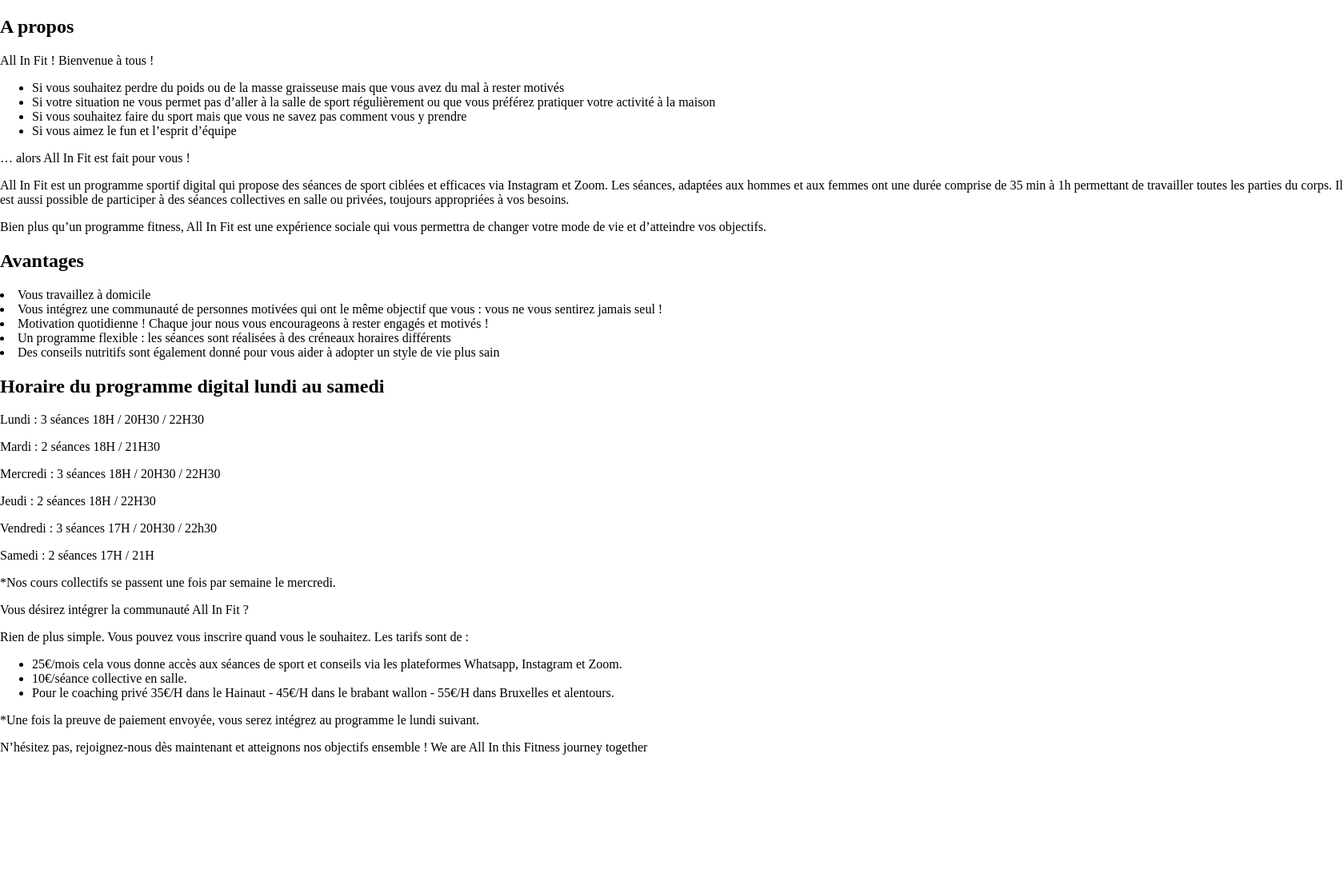
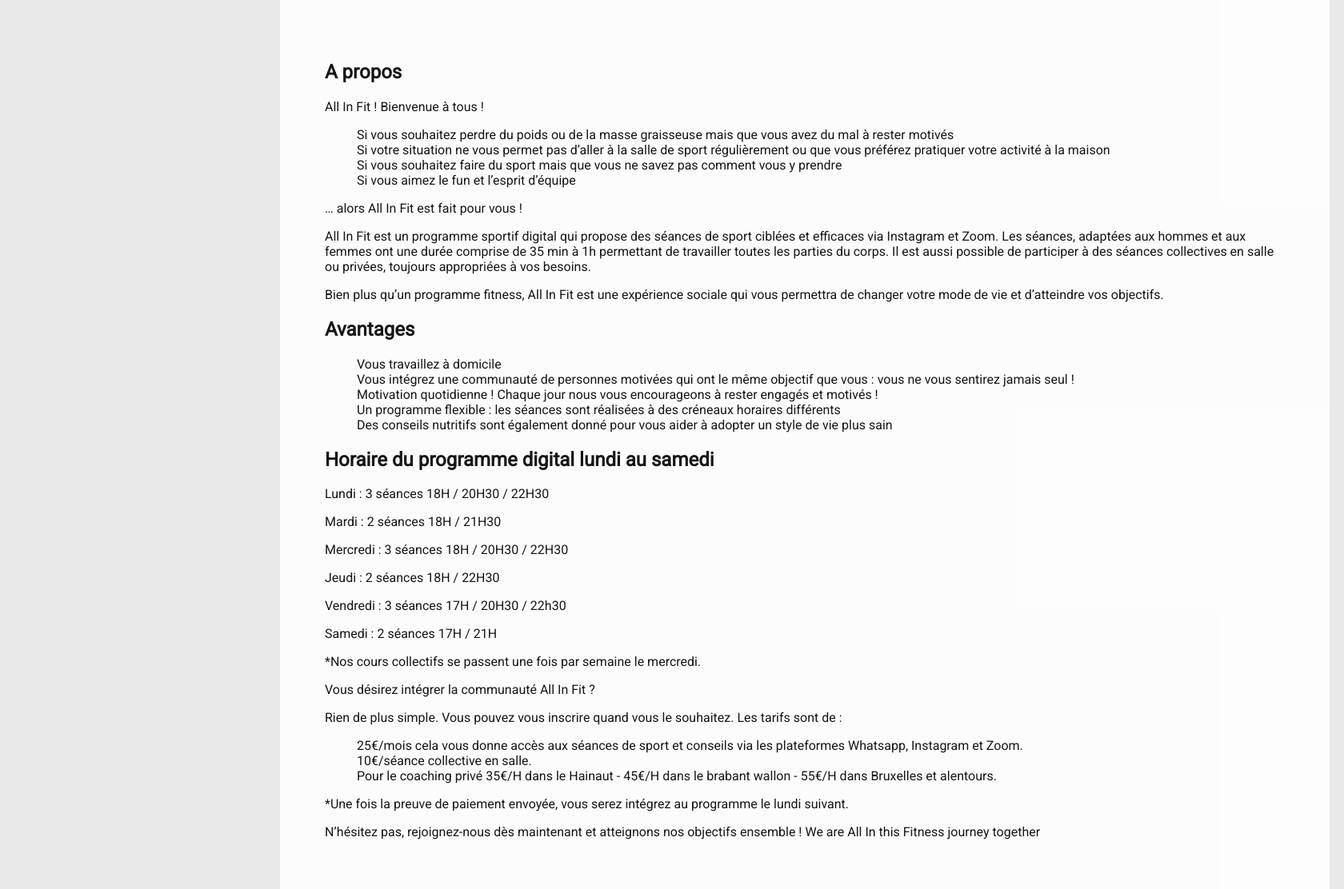
Before and after one commit to aurelie-castro/allinfit, a PHP site: template view/page/apropos.php in a window 1680 px wide. Shown: the whole page at 80% size. Before the commit the page ends 944 px from the top, so only its background shows below. Run offline with PHP 8.4, Linux system fonts and the light colour scheme; the template is opened without the code that fills it, so the values that code supplies are empty.

Commit message:
added white div and grey background

```diff
--- a/public/css/agenda.css
+++ b/public/css/agenda.css
@@ -1,7 +1,10 @@
+/* font test */
+html, body{
+    font-family: 'Roboto', sans-serif;}
 /* calendar */
 .agenda{
     position: absolute;
-    margin-left: 700px;
+    /* margin-left: 700px; */
     background-color: white;
     margin-top: 10px;
     box-shadow: 5px 10px #5f5d5d3b;
--- a/public/css/apropos.css
+++ b/public/css/apropos.css
@@ -0,0 +1,25 @@
+
+.liste > ul {
+    list-style: none;
+}
+
+.liste > ul > li{
+
+    justify-content: start;
+}
+
+.apropos{
+    background-color: white;
+    width: 1200px;
+    height:1000px;
+    position: absolute;
+    margin-left:350px;
+    margin-right:500px;
+    padding:56px;
+    opacity: 0.9;
+
+}
+
+html, body{
+    background-color: rgb(233, 233, 233);
+}
--- a/view/html/head.php
+++ b/view/html/head.php
@@ -6,6 +6,7 @@
     <title>Le site des web</title>
     <link rel="stylesheet" href="public/css/style.css">
     <link rel="stylesheet" href="public/css/agenda.css">
-    <link rel="stylesheet" href="apropos.css">
+    <link rel="stylesheet" href="public/css/apropos.css">
+    <link href="https://fonts.googleapis.com/css2?family=Roboto&display=swap" rel="stylesheet">
 </head>
 <body>
--- a/view/page/apropos.php
+++ b/view/page/apropos.php
@@ -1,7 +1,10 @@
-<h2>A propos</h2>
 
+
+<div class="apropos">
+<h2 class="texte">A propos</h2>
 <p class="texte">All In Fit ! Bienvenue à tous !</p>
 
+<div class="liste">
 <ul>
     <li>Si vous souhaitez perdre du poids ou de la masse graisseuse mais que vous avez du mal à rester motivés</li>
 
@@ -12,14 +15,16 @@
 <li>Si vous aimez le fun et l’esprit d’équipe</li>
 
 </ul>
+</div>
 
-<p>… alors All In Fit est fait pour vous !</p>
+<p class="texte">… alors All In Fit est fait pour vous !</p>
 
-<p>All In Fit est un programme sportif digital qui propose des séances de sport ciblées et efficaces via Instagram et Zoom. Les séances, adaptées aux hommes et aux femmes ont une durée comprise de 35 min à 1h permettant de travailler toutes les parties du corps. Il est aussi possible de participer à des séances collectives en salle ou privées, toujours appropriées à vos besoins.</p>
-<p>Bien plus qu’un programme fitness, All In Fit est une expérience sociale qui vous permettra de changer votre mode de vie et d’atteindre vos objectifs.<p>
+<p class="texte">All In Fit est un programme sportif digital qui propose des séances de sport ciblées et efficaces via Instagram et Zoom. Les séances, adaptées aux hommes et aux femmes ont une durée comprise de 35 min à 1h permettant de travailler toutes les parties du corps. Il est aussi possible de participer à des séances collectives en salle ou privées, toujours appropriées à vos besoins.</p>
+<p class="texte">Bien plus qu’un programme fitness, All In Fit est une expérience sociale qui vous permettra de changer votre mode de vie et d’atteindre vos objectifs.</p>
 
-<h2>Avantages</h2>
-
+<h2 class="texte">Avantages</h2>
+<div class="liste">
+<ul>
 <li>Vous travaillez à domicile</li>
 
 <li>Vous intégrez une communauté de personnes motivées qui ont le même objectif que vous : vous ne vous sentirez jamais seul !</li>
@@ -28,25 +33,27 @@
 
 <li>Un programme flexible : les séances sont réalisées à des créneaux horaires différents</li>
 
-<li>Des conseils nutritifs sont également donné pour vous aider à adopter un style de vie plus sain</li>
+<li>Des conseils nutritifs sont également donné pour vous aider à adopter un style de vie plus sain</li></ul></div>
 
-<h2>Horaire du programme digital lundi au samedi</h2>
+<h2 class="texte">Horaire du programme digital lundi au samedi</h2>
 
-<p>Lundi : 3 séances 18H / 20H30 / 22H30</p>
-<p>Mardi : 2 séances 18H / 21H30</p>
-<p>Mercredi : 3 séances 18H / 20H30 / 22H30</p>
-<p>Jeudi : 2 séances 18H / 22H30</p>
-<p>Vendredi : 3 séances 17H / 20H30 / 22h30</p>
-<p>Samedi : 2 séances 17H / 21H</p>
-<p>*Nos cours collectifs se passent une fois par semaine le mercredi.</p>
+<p class="texte">Lundi : 3 séances 18H / 20H30 / 22H30</p>
+<p class="texte">Mardi : 2 séances 18H / 21H30</p>
+<p class="texte">Mercredi : 3 séances 18H / 20H30 / 22H30</p>
+<p class="texte">Jeudi : 2 séances 18H / 22H30</p>
+<p class="texte">Vendredi : 3 séances 17H / 20H30 / 22h30</p>
+<p class="texte">Samedi : 2 séances 17H / 21H</p>
+<p class="texte">*Nos cours collectifs se passent une fois par semaine le mercredi.</p>
 
-<p>Vous désirez intégrer la communauté All In Fit ?</p>
-<p>Rien de plus simple. Vous pouvez vous inscrire quand vous le souhaitez. Les tarifs sont de :</p>
+<p class="texte">Vous désirez intégrer la communauté All In Fit ?</p>
+<p class="texte">Rien de plus simple. Vous pouvez vous inscrire quand vous le souhaitez. Les tarifs sont de :</p>
 
+<div class="liste">
 <ul>
     <li>25€/mois cela vous donne accès aux séances de sport et conseils via les plateformes Whatsapp, Instagram et Zoom.</li>
     <li>10€/séance collective en salle.</li>
-    <li>Pour le coaching privé 35€/H dans le Hainaut - 45€/H dans le brabant wallon - 55€/H dans Bruxelles et alentours.</li></ul>
+    <li>Pour le coaching privé 35€/H dans le Hainaut - 45€/H dans le brabant wallon - 55€/H dans Bruxelles et alentours.</li></ul></div>
 
-<p>*Une fois la preuve de paiement envoyée, vous serez intégrez au programme le lundi suivant.</p>
-<p>N’hésitez pas, rejoignez-nous dès maintenant et atteignons nos objectifs ensemble ! We are All In this Fitness journey together</p>
+<p class="texte">*Une fois la preuve de paiement envoyée, vous serez intégrez au programme le lundi suivant.</p>
+<p class="texte">N’hésitez pas, rejoignez-nous dès maintenant et atteignons nos objectifs ensemble ! We are All In this Fitness journey together</p>
+</div>
--- a/view/page/contact.php
+++ b/view/page/contact.php
@@ -1,3 +1,5 @@
+<div class="apropos">
 <h2>Contact</h2>
-
+<p>Rue Gaucheret 88, 1030 Schaerbeek</p>
 <iframe src="https://www.google.com/maps/embed?pb=!1m18!1m12!1m3!1d2518.235431072695!2d4.358573615907339!3d50.863841065372135!2m3!1f0!2f0!3f0!3m2!1i1024!2i768!4f13.1!3m3!1m2!1s0x47c3c37b0b18e0ab%3A0xa7dcedc9c29a0d35!2sInterface3%20Asbl!5e0!3m2!1sen!2sbe!4v1601987665801!5m2!1sen!2sbe" width="600" height="450" frameborder="0" style="border:0;" allowfullscreen="" aria-hidden="false" tabindex="0"></iframe>
+    </div>
--- a/view/page/reservation.php
+++ b/view/page/reservation.php
@@ -1,3 +1,4 @@
+<div class="apropos">
 <h1>reservation</h1>
 
 <div class="agenda">
@@ -182,3 +183,4 @@
             Fromage râpé
             Spaghettit</p>
     </div>
+</div>
```
